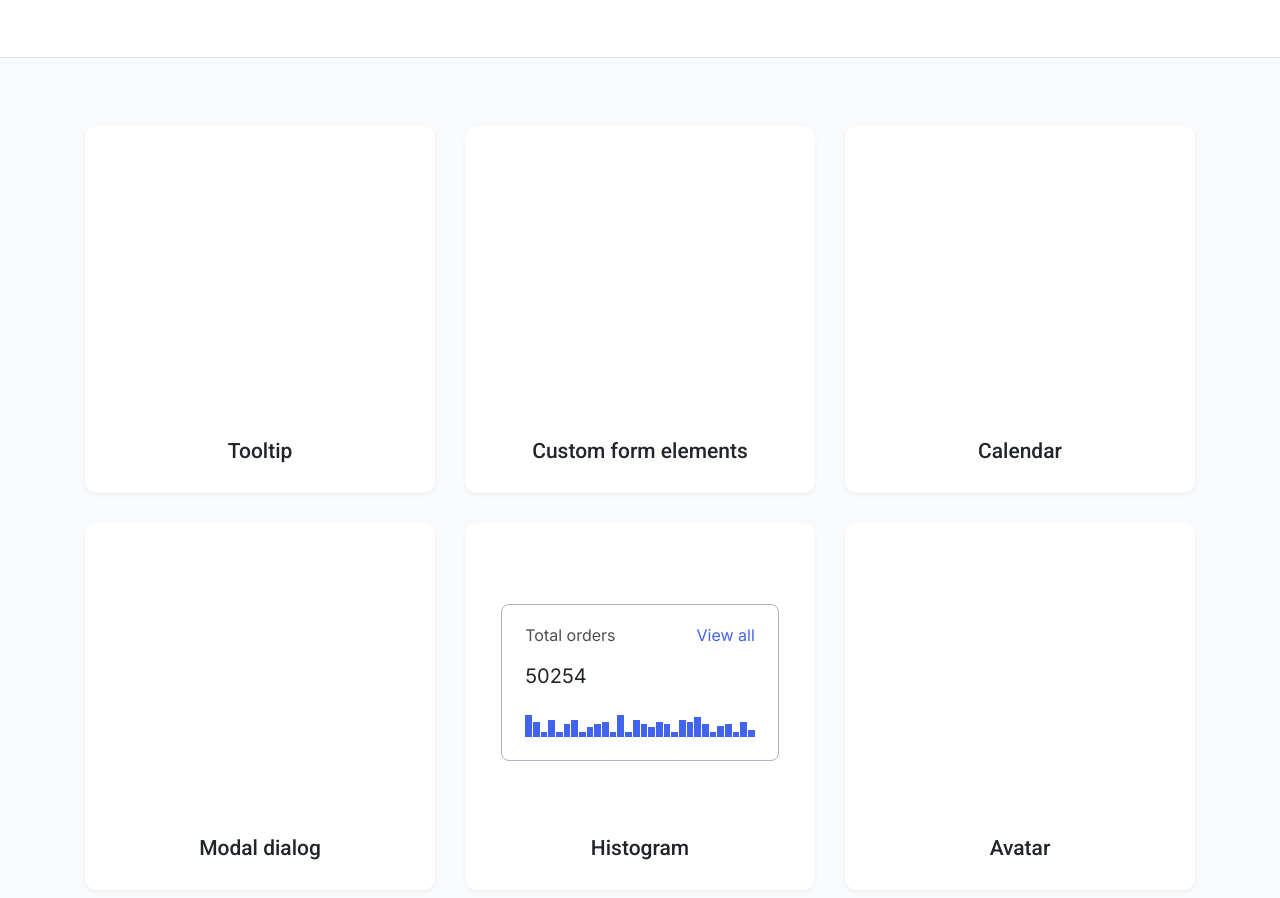
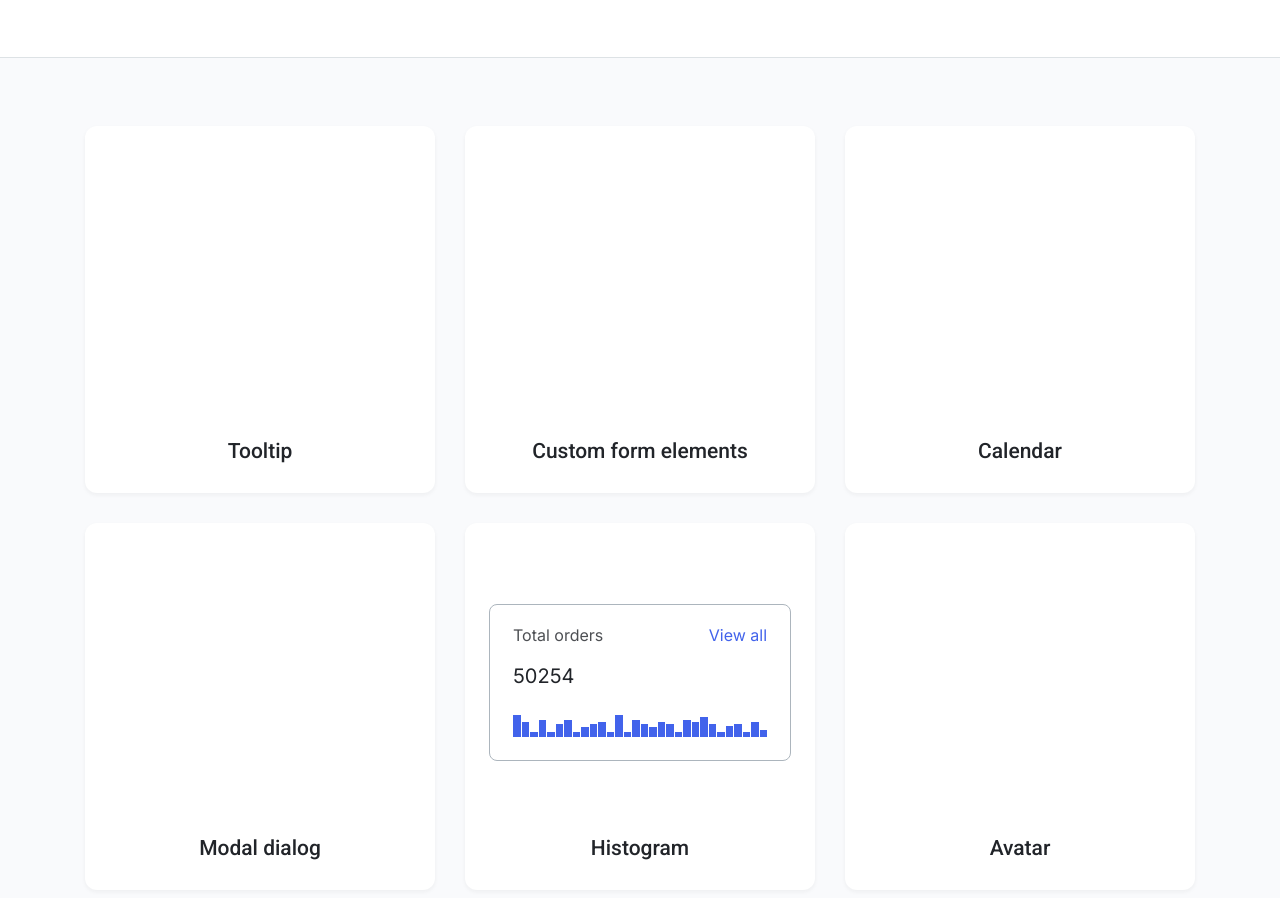
Before and after one commit to js-tasks-ru/htmlcss-20220317_evg-a-davydov, a website: page index.html in a window 1280 px wide. Shown: the part 180-1078 px from the top of the page. Drawn offline with Linux system fonts and the light colour scheme.

Commit message:
edit card__content

```diff
--- a/components/card/card.css
+++ b/components/card/card.css
@@ -13,6 +13,7 @@
     flex-basis: 100%;
 }
 .card__content {
+    flex-basis: 100%;
     margin: auto;
 }
 .card__bottom {
```
